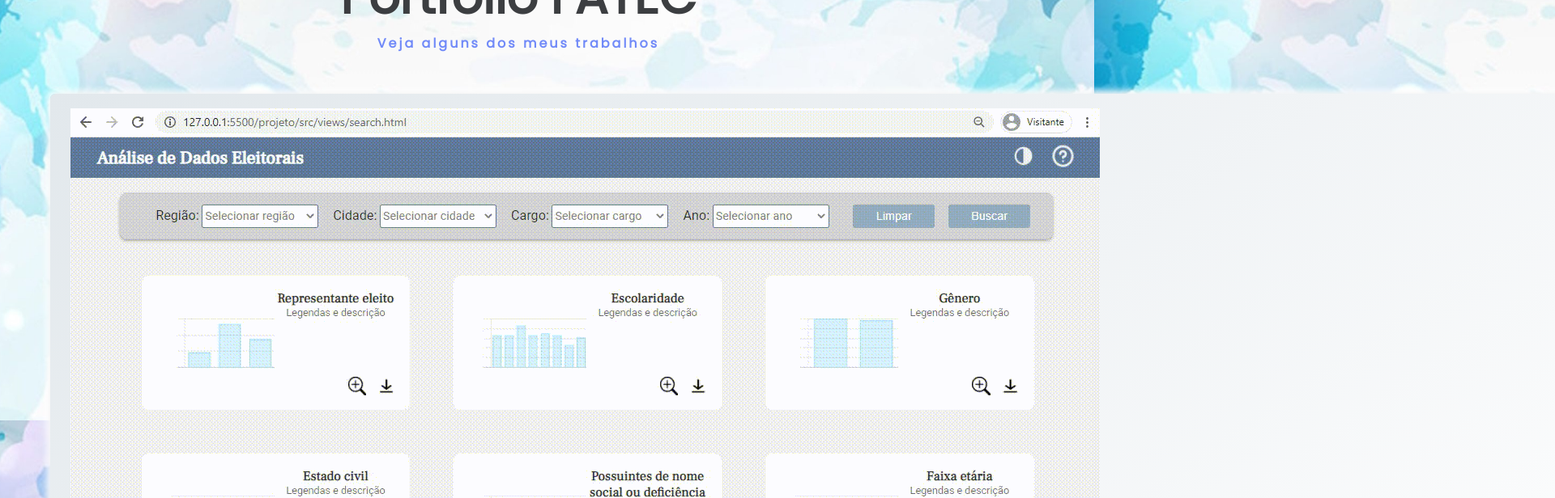
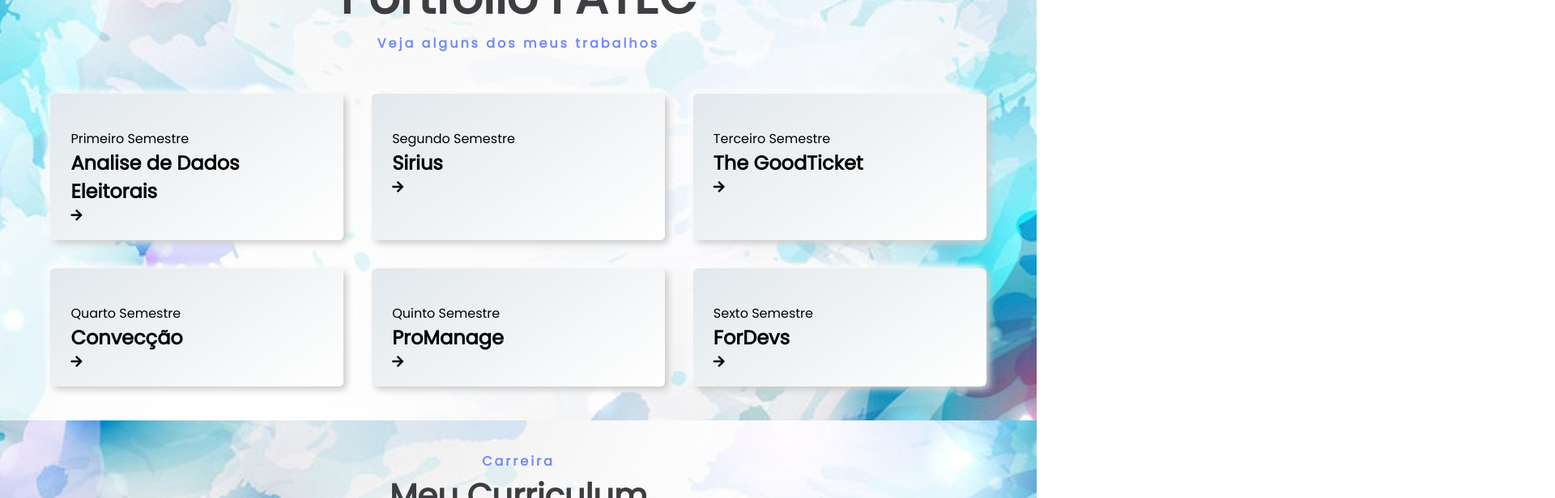
Before and after one commit to annakks/Annakks, a React (Create React App) app: page / in a window 1280 px wide. Shown: the part 1080-1696 px from the top of the page at 81% size, 1920 px wide, since content can reach past the window. Built offline with nearby package versions, Linux system fonts and the light colour scheme.

Commit message:
correção erro renderização

```diff
--- a/src/Component/Portfolio/Card.js
+++ b/src/Component/Portfolio/Card.js
@@ -10,7 +10,7 @@ const Card = (props) => {
     <>
     <div className="box btn_shadow">
       <div className="img">
-        <img src={props.image} alt="" onClick={toggleModal}/>
+        <img alt="" onClick={toggleModal}/>
       </div>
       <div className="category d_flex">
         <span>{props.category}</span>
@@ -34,7 +34,7 @@ const Card = (props) => {
             <span>Detalhes</span>
             <h1>{props.title}</h1>
             <p>{props.text}</p>
-            <p>Link do Repositório:</p>
+            <p>Link do Repositório: </p>
             <p><a href={props.url} target="_blank" rel="noopener noreferrer">{props.url}</a></p>
             <div className="button f_flex mtop">
             </div>
```
